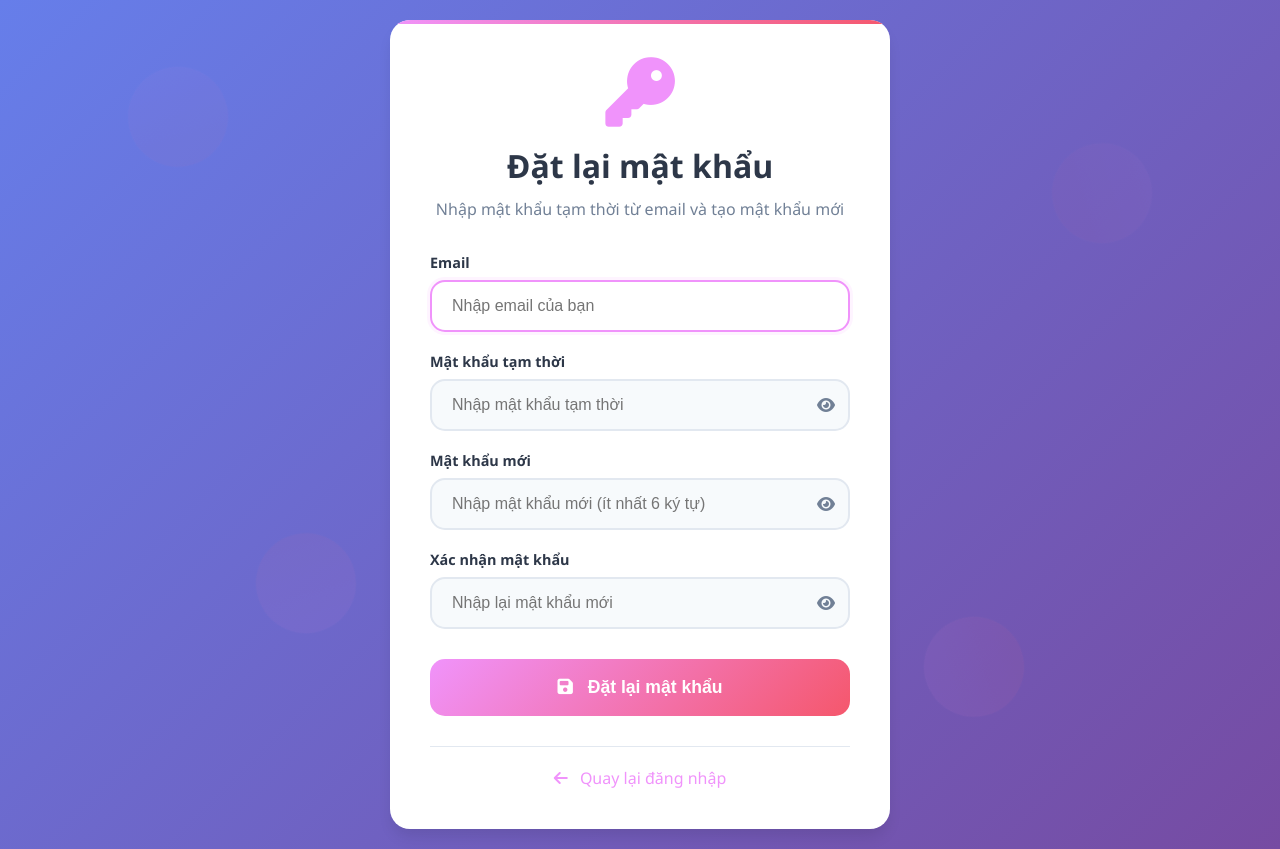
After one commit to ptheoo/Enchat, a FastAPI app: template templates/reset.html in a window 1280 px wide. The commit adds this page. Run offline with FastAPI, Linux system fonts and the light colour scheme; the template is opened without the code that fills it, so the values that code supplies are empty.

Commit message:
cập nhật

```diff
--- a/main.py
+++ b/main.py
@@ -2,15 +2,12 @@ from fastapi import FastAPI, Request
 from fastapi.middleware.cors import CORSMiddleware
 from fastapi.responses import HTMLResponse
 from fastapi.templating import Jinja2Templates
-from fastapi import FastAPI
-from fastapi.middleware.cors import CORSMiddleware
 from fastapi.staticfiles import StaticFiles
 
 from app.api.v1.chat import router as chat_router
 from app.api.v1.auth import router as auth_router
 from app.api.v1.history import router as history_router
 from app.api.v1.upload import router as upload_router
-from app.api.v1.chat import router as chat_router
 
 # Initialize FastAPI app with title and version
 app = FastAPI(title="Chatbot API", version="1.0")
@@ -61,6 +58,13 @@ def register(request: Request):
 def forgot(request: Request):
     return templates.TemplateResponse("forgot.html", {"request": request})
 
+@app.get("/reset", response_class=HTMLResponse)
+def reset(request: Request):
+    """
+    Serves the reset password page.
+    """
+    return templates.TemplateResponse("reset.html", {"request": request})
+
 @app.get("/demo", response_class=HTMLResponse)
 def demo(request: Request):
     """
--- a/templates/forgot.html
+++ b/templates/forgot.html
@@ -515,7 +515,11 @@
                     successMessage.innerHTML = `
                         <i class="fas fa-check-circle"></i>
                         <strong>Email đã được gửi!</strong><br>
-                        Vui lòng kiểm tra hộp thư của bạn và làm theo hướng dẫn để đặt lại mật khẩu.
+                        Vui lòng kiểm tra hộp thư của bạn để lấy mật khẩu tạm thời.<br><br>
+                        <strong>Bước tiếp theo:</strong><br>
+                        <a href="/reset" class="reset-link" style="color: #f093fb; text-decoration: none; font-weight: 600;">
+                            <i class="fas fa-key"></i> Nhấn vào đây để đặt lại mật khẩu
+                        </a>
                     `;
                     successMessage.style.display = 'block';
 
--- a/templates/login.html
+++ b/templates/login.html
@@ -455,6 +455,7 @@
 
         <div class="register-link">
             <p>Chưa có tài khoản? <a href="/register">Đăng ký ngay</a></p>
+            <p><a href="/forgot">Quên mật khẩu?</a></p>
         </div>
 
         <div class="back-home">
--- /dev/null
+++ b/templates/reset.html
@@ -0,0 +1,464 @@
+<!DOCTYPE html>
+<html lang="vi">
+<head>
+    <meta charset="UTF-8">
+    <meta name="viewport" content="width=device-width, initial-scale=1.0">
+    <title>Đặt lại mật khẩu - Enchat</title>
+    <link rel="icon" type="image/x-icon" href="/static/favicon.ico">
+    <link href="https://cdnjs.cloudflare.com/ajax/libs/font-awesome/6.4.0/css/all.min.css" rel="stylesheet">
+    <style>
+        * {
+            margin: 0;
+            padding: 0;
+            box-sizing: border-box;
+        }
+
+        :root {
+            --primary-color: #667eea;
+            --secondary-color: #764ba2;
+            --accent-color: #f093fb;
+            --success-color: #48bb78;
+            --warning-color: #ed8936;
+            --error-color: #e53e3e;
+            --text-primary: #2d3748;
+            --text-secondary: #718096;
+            --bg-primary: #ffffff;
+            --bg-secondary: #f7fafc;
+            --border-color: #e2e8f0;
+            --shadow-sm: 0 1px 3px 0 rgba(0, 0, 0, 0.1);
+            --shadow-md: 0 4px 6px -1px rgba(0, 0, 0, 0.1);
+            --shadow-lg: 0 10px 15px -3px rgba(0, 0, 0, 0.1);
+            --gradient-primary: linear-gradient(135deg, #667eea 0%, #764ba2 100%);
+            --gradient-accent: linear-gradient(135deg, #f093fb 0%, #f5576c 100%);
+            --gradient-success: linear-gradient(135deg, #48bb78 0%, #38a169 100%);
+        }
+
+        body {
+            font-family: 'Segoe UI', Tahoma, Geneva, Verdana, sans-serif;
+            background: var(--gradient-primary);
+            min-height: 100vh;
+            display: flex;
+            align-items: center;
+            justify-content: center;
+            padding: 20px;
+        }
+
+        .reset-container {
+            background: var(--bg-primary);
+            border-radius: 20px;
+            padding: 40px;
+            box-shadow: var(--shadow-lg);
+            max-width: 500px;
+            width: 100%;
+            position: relative;
+            overflow: hidden;
+        }
+
+        .reset-container::before {
+            content: '';
+            position: absolute;
+            top: 0;
+            left: 0;
+            right: 0;
+            height: 4px;
+            background: var(--gradient-accent);
+        }
+
+        .reset-header {
+            text-align: center;
+            margin-bottom: 30px;
+        }
+
+        .reset-header i {
+            font-size: 4rem;
+            color: var(--accent-color);
+            margin-bottom: 20px;
+            animation: pulse 2s infinite;
+        }
+
+        @keyframes pulse {
+            0%, 100% { transform: scale(1); }
+            50% { transform: scale(1.1); }
+        }
+
+        .reset-header h1 {
+            color: var(--text-primary);
+            margin-bottom: 10px;
+            font-size: 2rem;
+        }
+
+        .reset-header p {
+            color: var(--text-secondary);
+            line-height: 1.6;
+        }
+
+        .reset-form {
+            display: flex;
+            flex-direction: column;
+            gap: 20px;
+        }
+
+        .form-group {
+            position: relative;
+        }
+
+        .form-group label {
+            display: block;
+            margin-bottom: 8px;
+            color: var(--text-primary);
+            font-weight: 600;
+            font-size: 0.9rem;
+        }
+
+        .form-group input {
+            width: 100%;
+            padding: 15px 20px;
+            border: 2px solid var(--border-color);
+            border-radius: 15px;
+            font-size: 1rem;
+            transition: all 0.3s ease;
+            background: var(--bg-secondary);
+        }
+
+        .form-group input:focus {
+            outline: none;
+            border-color: var(--accent-color);
+            background: var(--bg-primary);
+            box-shadow: 0 0 0 3px rgba(240, 147, 251, 0.1);
+        }
+
+        .form-group input.error {
+            border-color: var(--error-color);
+        }
+
+        .form-group input.success {
+            border-color: var(--success-color);
+        }
+
+        .password-toggle {
+            position: absolute;
+            right: 15px;
+            top: 45px;
+            cursor: pointer;
+            color: var(--text-secondary);
+            transition: color 0.3s ease;
+        }
+
+        .password-toggle:hover {
+            color: var(--accent-color);
+        }
+
+        .reset-btn {
+            background: var(--gradient-accent);
+            color: white;
+            border: none;
+            padding: 18px;
+            border-radius: 15px;
+            font-size: 1.1rem;
+            font-weight: 600;
+            cursor: pointer;
+            transition: all 0.3s ease;
+            margin-top: 10px;
+        }
+
+        .reset-btn:hover:not(:disabled) {
+            transform: translateY(-3px);
+            box-shadow: var(--shadow-lg);
+        }
+
+        .reset-btn:disabled {
+            opacity: 0.6;
+            cursor: not-allowed;
+        }
+
+        .reset-btn i {
+            margin-right: 10px;
+        }
+
+        .message {
+            padding: 15px;
+            border-radius: 10px;
+            margin-top: 20px;
+            text-align: center;
+            font-weight: 500;
+            display: none;
+        }
+
+        .message.success {
+            background: rgba(72, 187, 120, 0.1);
+            color: var(--success-color);
+            border: 1px solid rgba(72, 187, 120, 0.3);
+        }
+
+        .message.error {
+            background: rgba(229, 62, 62, 0.1);
+            color: var(--error-color);
+            border: 1px solid rgba(229, 62, 62, 0.3);
+        }
+
+        .back-link {
+            text-align: center;
+            margin-top: 30px;
+            padding-top: 20px;
+            border-top: 1px solid var(--border-color);
+        }
+
+        .back-link a {
+            color: var(--accent-color);
+            text-decoration: none;
+            font-weight: 500;
+            transition: color 0.3s ease;
+        }
+
+        .back-link a:hover {
+            color: var(--primary-color);
+        }
+
+        .back-link i {
+            margin-right: 8px;
+        }
+
+        .floating-elements {
+            position: fixed;
+            top: 0;
+            left: 0;
+            width: 100%;
+            height: 100%;
+            pointer-events: none;
+            z-index: -1;
+        }
+
+        .floating-element {
+            position: absolute;
+            width: 100px;
+            height: 100px;
+            background: linear-gradient(45deg, rgba(240, 147, 251, 0.1), rgba(245, 87, 108, 0.1));
+            border-radius: 50%;
+            animation: float 20s infinite linear;
+        }
+
+        .floating-element:nth-child(1) {
+            top: 10%;
+            left: 10%;
+            animation-delay: 0s;
+        }
+
+        .floating-element:nth-child(2) {
+            top: 20%;
+            right: 10%;
+            animation-delay: -5s;
+        }
+
+        .floating-element:nth-child(3) {
+            bottom: 20%;
+            left: 20%;
+            animation-delay: -10s;
+        }
+
+        .floating-element:nth-child(4) {
+            bottom: 10%;
+            right: 20%;
+            animation-delay: -15s;
+        }
+
+        @keyframes float {
+            0% { transform: translateY(0px) rotate(0deg); opacity: 0.7; }
+            50% { transform: translateY(-20px) rotate(180deg); opacity: 0.3; }
+            100% { transform: translateY(0px) rotate(360deg); opacity: 0.7; }
+        }
+
+        @media (max-width: 768px) {
+            .reset-container {
+                padding: 30px 20px;
+                margin: 20px;
+            }
+
+            .reset-header h1 {
+                font-size: 1.5rem;
+            }
+        }
+    </style>
+</head>
+<body>
+    <div class="floating-elements">
+        <div class="floating-element"></div>
+        <div class="floating-element"></div>
+        <div class="floating-element"></div>
+        <div class="floating-element"></div>
+    </div>
+
+    <div class="reset-container">
+        <div class="reset-header">
+            <i class="fas fa-key"></i>
+            <h1>Đặt lại mật khẩu</h1>
+            <p>Nhập mật khẩu tạm thời từ email và tạo mật khẩu mới</p>
+        </div>
+
+        <form class="reset-form" id="reset-form">
+            <div class="form-group">
+                <label for="email">Email</label>
+                <input type="email" id="email" name="email" required placeholder="Nhập email của bạn">
+            </div>
+
+            <div class="form-group">
+                <label for="temp-password">Mật khẩu tạm thời</label>
+                <input type="password" id="temp-password" name="temp-password" required placeholder="Nhập mật khẩu tạm thời">
+                <i class="fas fa-eye password-toggle" onclick="togglePassword('temp-password')"></i>
+            </div>
+
+            <div class="form-group">
+                <label for="new-password">Mật khẩu mới</label>
+                <input type="password" id="new-password" name="new-password" required placeholder="Nhập mật khẩu mới (ít nhất 6 ký tự)">
+                <i class="fas fa-eye password-toggle" onclick="togglePassword('new-password')"></i>
+            </div>
+
+            <div class="form-group">
+                <label for="confirm-password">Xác nhận mật khẩu</label>
+                <input type="password" id="confirm-password" name="confirm-password" required placeholder="Nhập lại mật khẩu mới">
+                <i class="fas fa-eye password-toggle" onclick="togglePassword('confirm-password')"></i>
+            </div>
+
+            <button type="submit" class="reset-btn" id="reset-btn">
+                <i class="fas fa-save"></i>
+                Đặt lại mật khẩu
+            </button>
+        </form>
+
+        <div class="message" id="message"></div>
+
+        <div class="back-link">
+            <a href="/login">
+                <i class="fas fa-arrow-left"></i>
+                Quay lại đăng nhập
+            </a>
+        </div>
+    </div>
+
+    <script>
+        const resetForm = document.getElementById('reset-form');
+        const resetBtn = document.getElementById('reset-btn');
+        const messageDiv = document.getElementById('message');
+
+        function showMessage(text, type) {
+            messageDiv.textContent = text;
+            messageDiv.className = `message ${type}`;
+            messageDiv.style.display = 'block';
+
+            if (type === 'success') {
+                setTimeout(() => {
+                    window.location.href = '/login';
+                }, 2000);
+            }
+        }
+
+        function togglePassword(inputId) {
+            const input = document.getElementById(inputId);
+            const icon = input.nextElementSibling;
+
+            if (input.type === 'password') {
+                input.type = 'text';
+                icon.className = 'fas fa-eye-slash password-toggle';
+            } else {
+                input.type = 'password';
+                icon.className = 'fas fa-eye password-toggle';
+            }
+        }
+
+        function validateForm() {
+            const email = document.getElementById('email').value.trim();
+            const tempPassword = document.getElementById('temp-password').value.trim();
+            const newPassword = document.getElementById('new-password').value.trim();
+            const confirmPassword = document.getElementById('confirm-password').value.trim();
+
+            // Reset error states
+            document.querySelectorAll('input').forEach(input => {
+                input.classList.remove('error', 'success');
+            });
+
+            let isValid = true;
+
+            if (!email) {
+                document.getElementById('email').classList.add('error');
+                isValid = false;
+            }
+
+            if (!tempPassword) {
+                document.getElementById('temp-password').classList.add('error');
+                isValid = false;
+            }
+
+            if (!newPassword) {
+                document.getElementById('new-password').classList.add('error');
+                isValid = false;
+            } else if (newPassword.length < 6) {
+                document.getElementById('new-password').classList.add('error');
+                showMessage('Mật khẩu mới phải có ít nhất 6 ký tự', 'error');
+                isValid = false;
+            }
+
+            if (!confirmPassword) {
+                document.getElementById('confirm-password').classList.add('error');
+                isValid = false;
+            } else if (newPassword !== confirmPassword) {
+                document.getElementById('confirm-password').classList.add('error');
+                showMessage('Mật khẩu xác nhận không khớp', 'error');
+                isValid = false;
+            }
+
+            return isValid;
+        }
+
+        resetForm.addEventListener('submit', async (e) => {
+            e.preventDefault();
+
+            if (!validateForm()) {
+                return;
+            }
+
+            const email = document.getElementById('email').value.trim();
+            const tempPassword = document.getElementById('temp-password').value.trim();
+            const newPassword = document.getElementById('new-password').value.trim();
+            const confirmPassword = document.getElementById('confirm-password').value.trim();
+
+            // Show loading
+            resetBtn.disabled = true;
+            resetBtn.innerHTML = '<i class="fas fa-spinner fa-spin"></i> Đang xử lý...';
+
+            try {
+                const response = await fetch('/api/v1/auth/reset-password', {
+                    method: 'POST',
+                    headers: {
+                        'Content-Type': 'application/json'
+                    },
+                    body: JSON.stringify({
+                        email,
+                        temp_password: tempPassword,
+                        new_password: newPassword,
+                        confirm_password: confirmPassword
+                    })
+                });
+
+                const data = await response.json();
+
+                if (response.ok) {
+                    showMessage(data.msg || 'Mật khẩu đã được đặt lại thành công!', 'success');
+                    // Reset form
+                    resetForm.reset();
+                } else {
+                    showMessage(data.detail || 'Có lỗi xảy ra khi đặt lại mật khẩu', 'error');
+                }
+            } catch (error) {
+                console.error('Lỗi:', error);
+                showMessage('Có lỗi xảy ra khi kết nối với máy chủ', 'error');
+            } finally {
+                // Reset button
+                resetBtn.disabled = false;
+                resetBtn.innerHTML = '<i class="fas fa-save"></i> Đặt lại mật khẩu';
+            }
+        });
+
+        // Auto-focus email field
+        document.getElementById('email').focus();
+    </script>
+</body>
+</html>
```
Also changed, not shown: app/api/v1/auth.py (+33 -0 lines).
